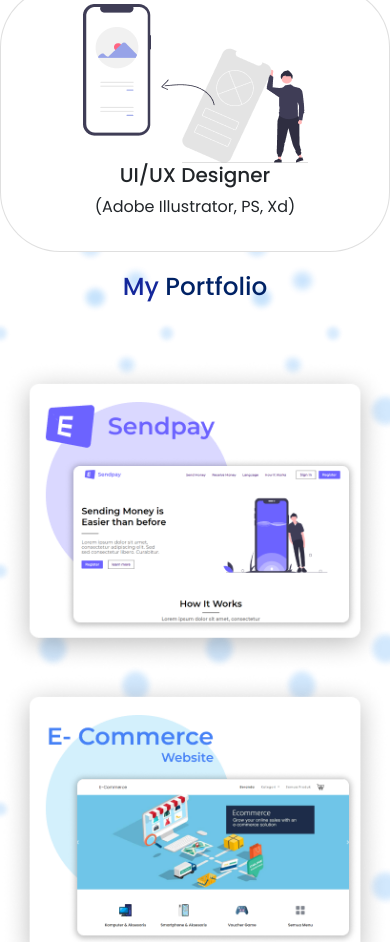
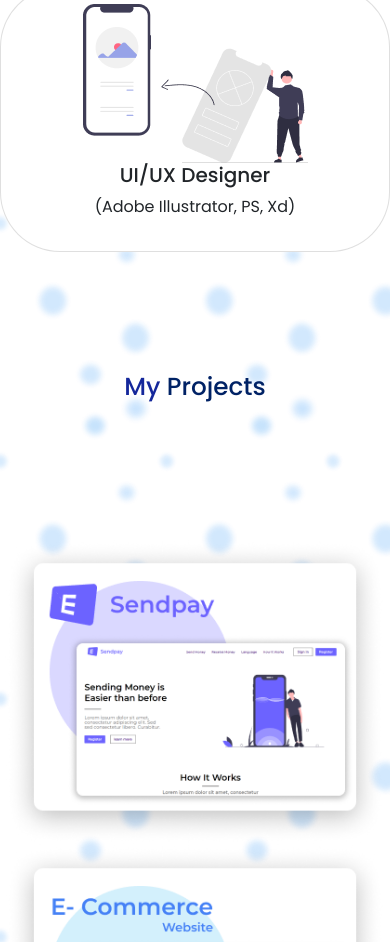
Before and after one commit to Abfahim21/Portfolio-2023--Bootstrap-V, a plain HTML site: page index.html in a window 390 px wide. Shown: the part 1505-2447 px from the top of the page. Drawn offline with Linux system fonts and the light colour scheme.

Commit message:
responsive all done

```diff
--- a/css/style.css
+++ b/css/style.css
@@ -97,7 +97,7 @@ section.passion.container-xxl {
     padding: 100px 5px;
 }
 
-section.portfolio.container-xxl {
+section.projects.container-xxl {
     padding: 100px 5px;
 }
 
@@ -109,7 +109,7 @@ section.passion.container-xxl h2 {
     padding-bottom: 130px;
 }
 
-section.portfolio.container-xxl h2 {
+section.projects.container-xxl h2 {
     padding-bottom: 130px;
 }
 section.contact.container-xxl h2 {
--- a/index.html
+++ b/index.html
@@ -29,7 +29,7 @@
                 <a class="nav-link" href="#passion">Passions</a>
               </li>
               <li class="nav-item">
-                <a class="nav-link" href="#portfolio">Portfolio</a>
+                <a class="nav-link" href="#projects">Projects</a>
               </li>
               <li class="nav-item">
                 <button class="btn btn-primary btn-contact" onclick="window.location.href='#contact'">Contact Me</button>
@@ -101,9 +101,9 @@
         </div>
       </section>
 
-      <!--Portfolio Section Starts from here-->
-      <section class="portfolio container-xxl" id="portfolio">
-        <h2 class="text-center"><span class="color-soft-blue">My</span> <span class="color-dark-blue">Portfolio</span></h2>
+      <!--Projects Section Starts from here-->
+      <section class="projects container-xxl" id="projects">
+        <h2 class="text-center"><span class="color-soft-blue">My</span> <span class="color-dark-blue">Projects</span></h2>
         <div class="row">
             <div class="col-lg-4 text-center">
                 <img src="./images/Sendpay.png" class="img-fluid" alt="Send Pay">
```
